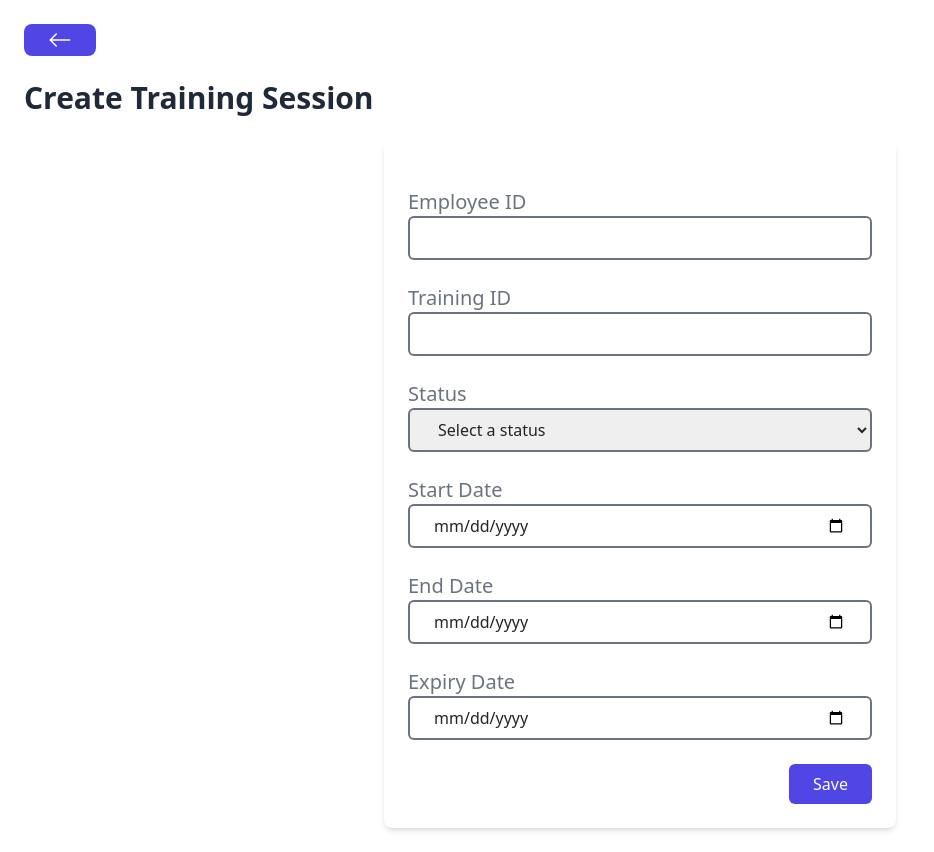
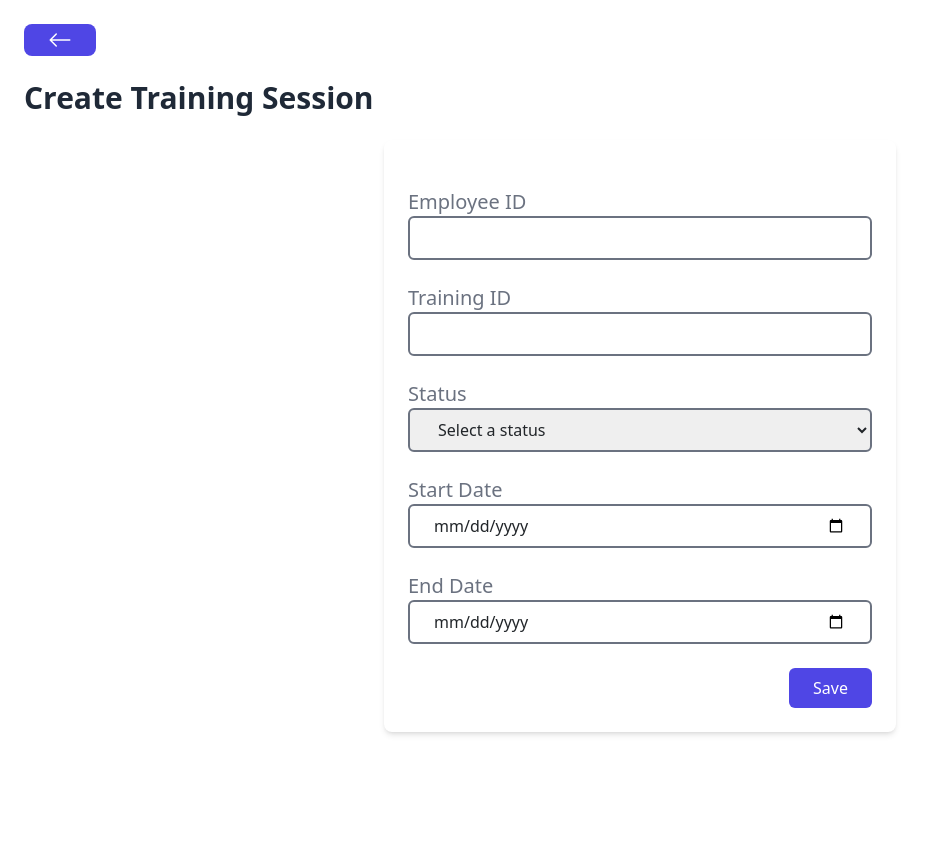
Before and after one commit to brandonngjh/TrainingMgmtWebApp, a React (Vite) app in the folder frontend/: page /employeestrainings/create in a window 1280 px wide. Shown: the whole page, without its empty margins (0-934 px from the left). After the commit the page ends 800 px from the top, so only its background shows below. Built offline with nearby package versions, Linux system fonts and the light colour scheme; sample sign-in values are in the browser's storage.

Commit message:
Related to #22 - Remove manual addition of expiry date
The expiry date can no longer be manually added by the user

```diff
--- a/frontend/src/pages/EmployeesTrainings/CreateEmployeesTrainings.tsx
+++ b/frontend/src/pages/EmployeesTrainings/CreateEmployeesTrainings.tsx
@@ -11,7 +11,6 @@ const CreateEmployeesTrainings = () => {
   const [status, setStatus] = useState("");
   const [startDate, setStartDate] = useState("");
   const [endDate, setEndDate] = useState("");
-  const [expiryDate, setExpiryDate] = useState("");
   const [loading, setLoading] = useState(false);
   const navigate = useNavigate();
   const { enqueueSnackbar } = useSnackbar();
@@ -28,7 +27,7 @@ const CreateEmployeesTrainings = () => {
 
   const handleSaveEmployeeTraining = () => {
     // Validate fields
-    if (!employeeId || !trainingId || !status || !startDate || !endDate || !expiryDate) {
+    if (!employeeId || !trainingId || !status || !startDate || !endDate) {
       enqueueSnackbar("Please fill out all fields", { variant: "warning" });
       return;
     }
@@ -39,7 +38,6 @@ const CreateEmployeesTrainings = () => {
       status,
       start_date: startDate,
       end_date: endDate,
-      expiry_date: expiryDate,
     };
 
     console.log(data); // Log the data being sent
@@ -121,15 +119,6 @@ const CreateEmployeesTrainings = () => {
             className="border-2 border-gray-500 px-4 py-2 w-full rounded-md"
           />
         </div>
-        <div className="my-4">
-          <label className="text-xl mr-4 text-gray-500">Expiry Date</label>
-          <input
-            type="date"
-            value={expiryDate}
-            onChange={(e) => setExpiryDate(e.target.value)}
-            className="border-2 border-gray-500 px-4 py-2 w-full rounded-md"
-          />
-        </div>
         <div className="text-right">
           <button
             className="bg-indigo-600 text-white py-2 px-4 rounded-md cursor-pointer hover:bg-indigo-700"
```
Also changed, not shown: 2 other files (tests, documents, lock files or other folders).
